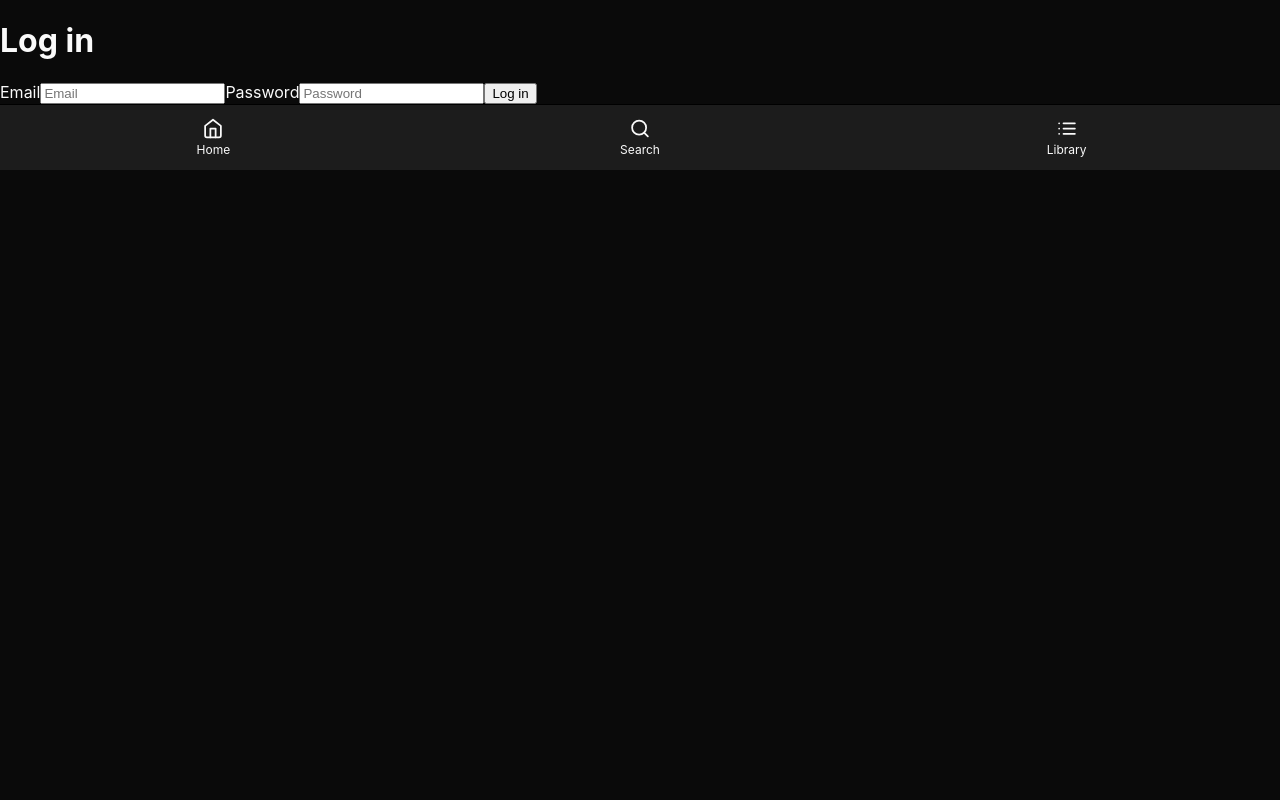
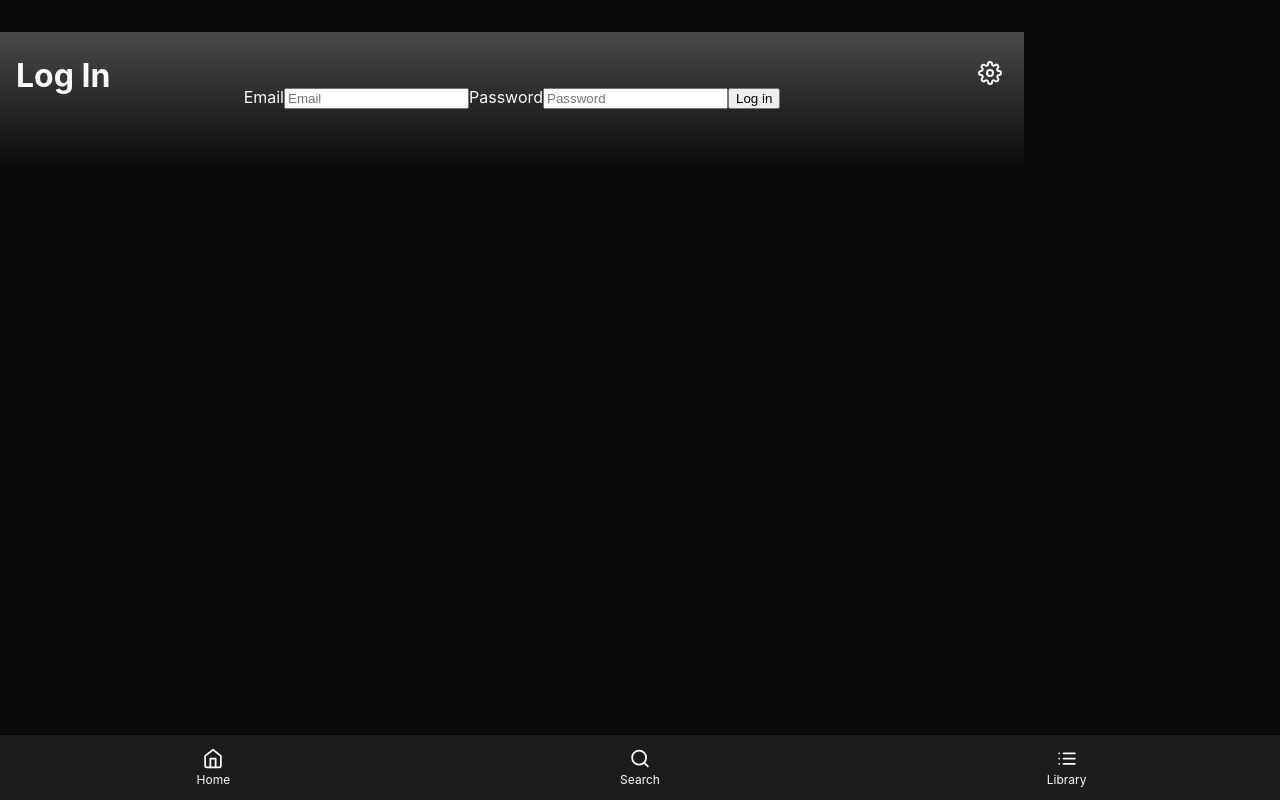
Before and after one commit to ethanling/trash-talkers-learn, a React (Create React App) app: page /login in a window 1280 px wide. Built offline with nearby package versions, Linux system fonts and the light colour scheme; no server answers.

Commit message:
Added settings and modal

```diff
--- a/src/components/Modal.js
+++ b/src/components/Modal.js
@@ -26,29 +26,11 @@ const StyledModalWrapper = styled.div`
     border-top: 1px solid #000;
 `;
 
-const StyledButton = styled.button`
-    background: none;
-    font-size: 1em;
-    /* font-weight: bold; */
-    padding: 10px 20px 10px 20px;
-    color: #fafafa;
-    border: 2px solid #fafafa;
-    border-radius: 24px;
-    text-transform: uppercase;
-    letter-spacing: 2px;
-    transition: all .2s ease;
-
-    :hover {
-        box-shadow: 0 0 10px 0 #000;
-        transform: scale(1.03);
-    }
-`;
-
 const Modal = ({ children, toggle }) => {
     return (
         <StyledShade onClick={toggle}>
             <StyledModalWrapper>
-                <StyledButton>Sign Out</StyledButton>
+                { children }
             </StyledModalWrapper>
         </StyledShade>
     )
--- a/src/pages/Login.js
+++ b/src/pages/Login.js
@@ -3,9 +3,22 @@ import styled from 'styled-components';
 import { withRouter, Redirect } from "react-router";
 import appAuth from "../authentication/config.js";
 import { AuthContext } from "../authentication/Auth.js";
+import Header from '../components/Header';
+import { StyledPageContainer } from '../styles/Global';
 
-const StyledLoginWrapper = styled.div`
+const StyledWrapper = styled.div`
+    /* display: flex;
+    justify-content: center;
+    align-items: center; */
+    background: #0a0a0a;
+    width: 80vw;
+    padding-top: 2em;
+`;
 
+const StyledLoginForm = styled.div`
+    display: flex;
+    justify-content: center;
+    align-items: center;
 `;
 
 const Login = ({ history }) => {
@@ -32,9 +45,10 @@ const Login = ({ history }) => {
     }
 
     return (
-        <div>
-            <h1>Log in</h1>
-            <form onSubmit={handleLogin}>
+        <StyledPageContainer>
+            <StyledWrapper>
+                <Header title="Log In" />
+                <StyledLoginForm onSubmit={handleLogin}>
                     <label>
                         Email
                         <input name="email" type="email" placeholder="Email" />
@@ -48,8 +62,9 @@ const Login = ({ history }) => {
                         />
                     </label>
                     <button type="submit">Log in</button>
-            </form>
-        </div>
+                </StyledLoginForm>
+            </StyledWrapper>
+        </StyledPageContainer>
     );
 };
 
--- a/src/pages/Settings.js
+++ b/src/pages/Settings.js
@@ -1,12 +1,36 @@
 import React from 'react';
+import styled from 'styled-components';
 import Modal from '../components/Modal';
+import appAuth from '../authentication/config.js'
+
+const StyledButton = styled.button`
+    background: none;
+    font-size: 1em;
+    font-weight: bold;
+    padding: 10px 20px 10px 20px;
+    color: #fafafa;
+    border: 4px solid #fafafa;
+    border-radius: 24px;
+    text-transform: uppercase;
+    letter-spacing: 2px;
+    transition: all 0.2s ease;
+
+    :hover {
+        box-shadow: 0 0 10px 0 #000;
+        transform: scale(1.03);
+    }
+`;
 
 const Settings = ({ toggle }) => {
+
+
     return (
         <Modal toggle={toggle}>
-            Test
+            <StyledButton onClick={() => appAuth.auth().signOut()}>
+                Sign Out
+            </StyledButton>
         </Modal>
-    )
+    );
 }
 
 export default Settings;
```
Lines whose indentation alone changed are shown as unchanged.
